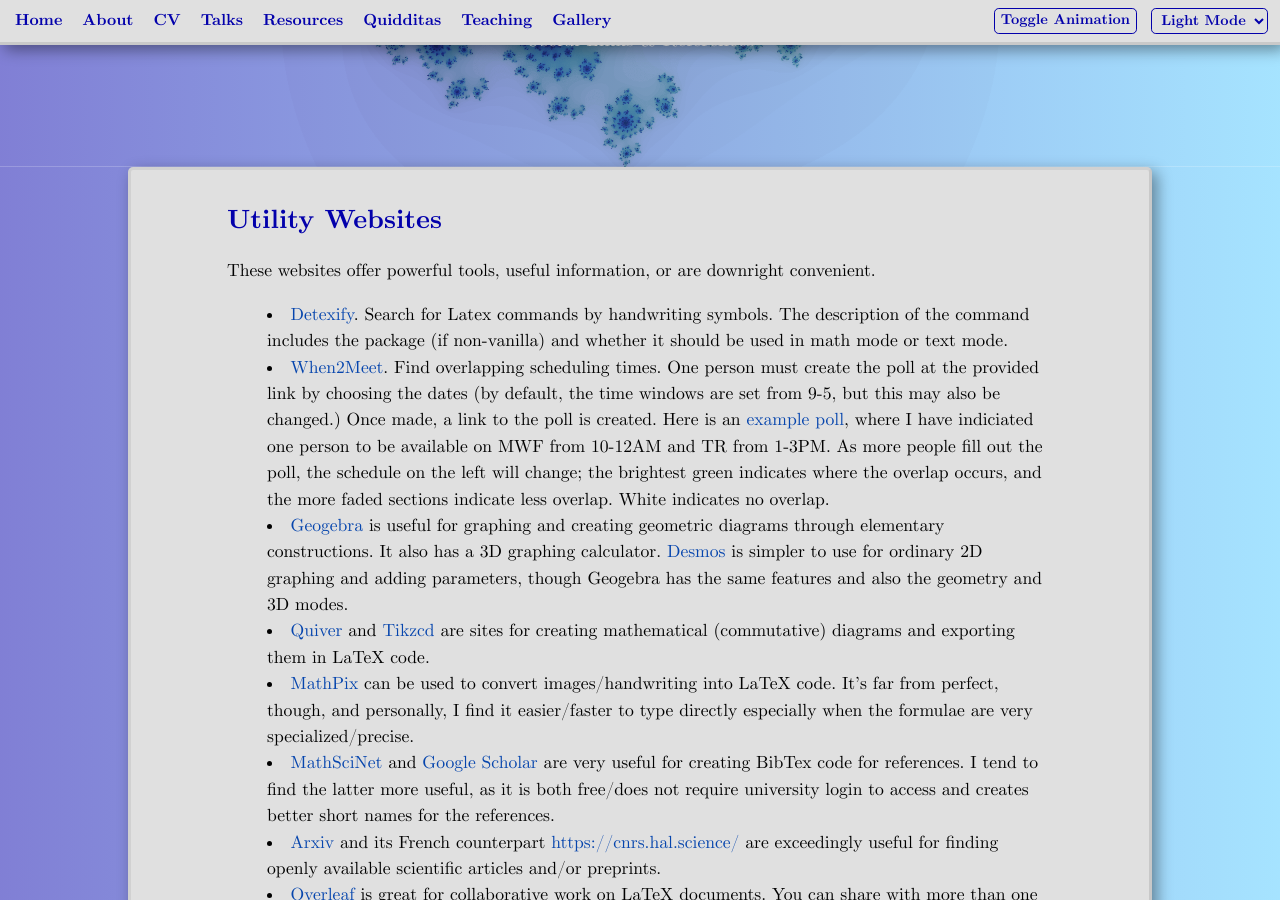
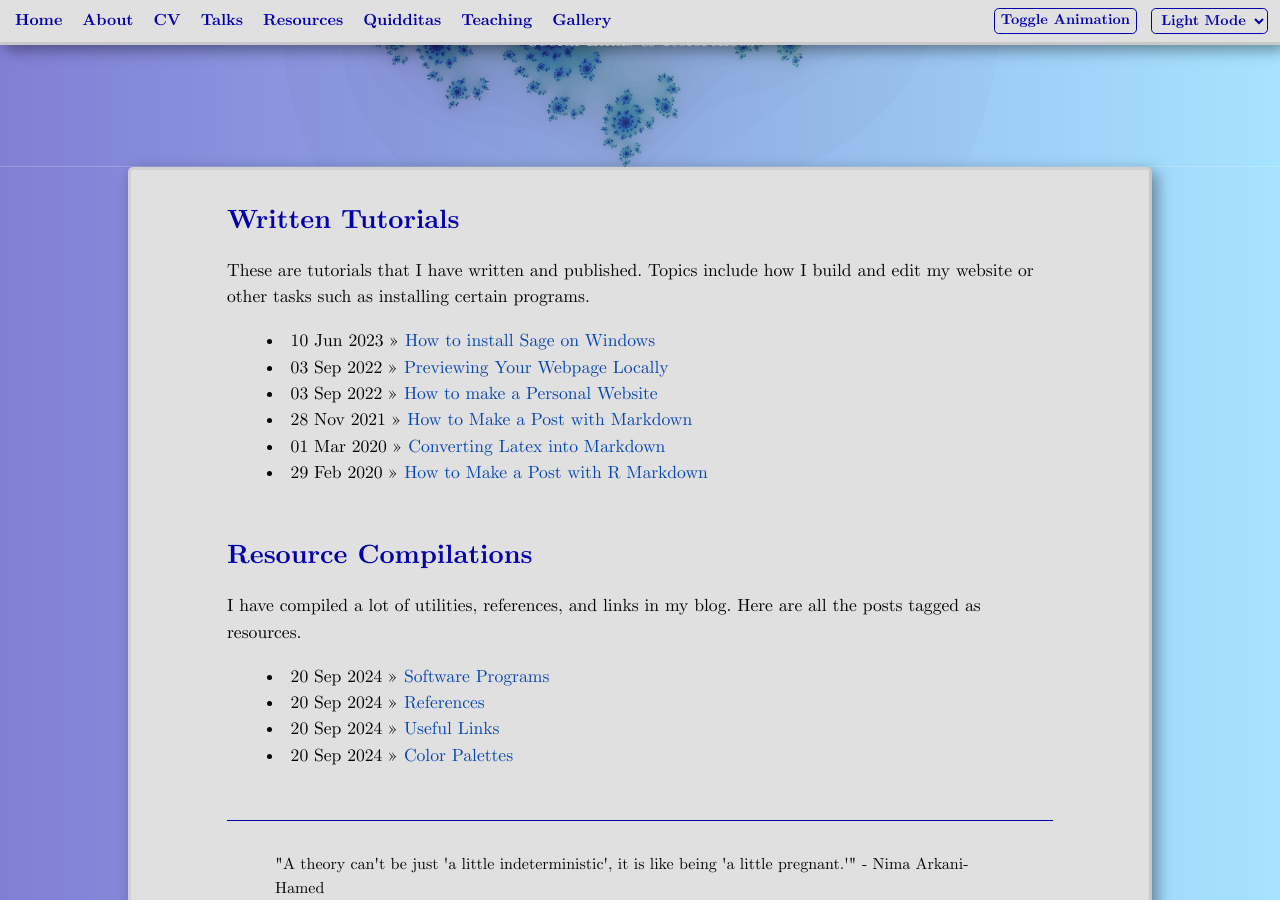
Before and after one commit to WillHoffer/WillHoffer.github.io, a Jekyll site: the page built from content/resources/index.md, in a window 1280 px wide and 900 px high, scrolled down 190 px. Built offline with Jekyll 4.4.1, drawn with Linux system fonts in a browser that asks for light colours; some of the changed text lies outside the part shown.

Commit message:
Resources moved to quidditas and now the page lists posts by tags. Updates to quidditas homepage.

```diff
--- a/content/quidditas/index.html
+++ b/content/quidditas/index.html
@@ -1,7 +1,7 @@
 ---
 layout: default
 title: Quidditas
-description: My Mathematical Blog
+description: My Personal Blog
 ---
 <h2>Navigation</h2>
 <ul>
@@ -9,10 +9,17 @@ description: My Mathematical Blog
   <li><a href="#Sorted-by-Topic">Posts sorted by topic</a></li>
 </ul>
 
-<h2>About My Blog: Quidditas</h2>
-<p>Quidditas is the name I’ve given to my personal blog. My main goal is to post about interesting topics, create educational material, and talk about my current research. Additionally, you can also find tutorials and references that I’ve written about making this website. </p>
+<h2>About Quidditas</h2>
+<p>Quidditas is the name I've given to my personal blog. My main goal is to post about interesting topics, create educational material, and talk about my current research. Additionally, you can also find tutorials and references that I've written; see the navigation link for the compilation of these posts. </p>
 
-<p>The word “quidditas” itself is Latin, with a rather odd definition: <a href="http://www.archives.nd.edu/cgi-bin/wordz.pl?keyword=quidditas">quidditas</a> is the answer to the question, “What is the thing?”</p>
+<p>The word “quidditas” itself is Latin, with a rather odd definition: <i>quidditas</i> is the answer to the question, “What is the thing?” From <a href="https://latin-words.com/">William Whitaker's Words</a>:
+<pre>
+quidditas            N      3 1 NOM S F
+quidditas            N      3 1 VOC S F
+quidditas, quidditatis  N (3rd) F   [FEXCF]    Medieval
+quiddity, what a thing is, essence of a thing; (answers question quid est res);
+</pre>
+The title is an homage to a seminar at my alma mater entitled the <i>What is...? Seminar</i>. You can even find my old talk notes from 2018 <a href="https://math.osu.edu/whatis_previous">on their webpage</a>. </p>
 
 <h2 id="Sorted-Chronologically">Sorted Chronologically</h2>
 <details>
@@ -56,36 +63,3 @@ Here is a list of all pages, but sorted by topics. The topic names are in alphab
 	{% endfor %}
 </div>
 </details>
-
-<h2 id="Tutorials">Tutorials</h2>
-These are tutorials that I have written and published. Topics include how I build and edit my website or other tasks such as installing certain programs.
-<details>
-<summary>Click to View.</summary>
-<div style="overflow:auto; max-height: 75vh">
-	<!-- Create a list "tagList" of all tags restricted to posts in this category -->
-	<!--    (Iterates over all posts in the category, and removes duplicate tags) -->
-	{%- capture list -%}
-		{%- for post in site.categories['quidditas'] -%}
-			{%- for tag in post.tags -%}
-				^{{ tag }}
-			{%- endfor -%}
-		{%- endfor -%}
-	{%- endcapture -%}
-	{% assign tagList = list | remove_first: "^" | split: "^" | uniq | sort %}
-
-	<!-- For each tag with posts in the category, list the corresponding posts in the category -->
-	{% for tagName in tagList %}
-		{% if tagName == "tutorial" %}
-			<li>
-				<ul>
-				{% for post in site.categories['quidditas'] %}
-					{% if post.tags contains tagName %}
-						<li><span>{{ post.date | date_to_string }}</span> » <a href="{{ post.url }}" title="{{ post.title }}">{{ post.title }}</a></li>
-					{% endif %}
-				{% endfor %}
-				</ul>
-			</li>
-		{% endif %}
-	{% endfor %}
-</div>
-</details>
--- a/content/resources/index.md
+++ b/content/resources/index.md
@@ -1,52 +1,70 @@
 ---
-title: Resources
+title: Resources from Quidditas
 author: Will Hoffer
 description: Useful Links & References
 ---
-## Utility Websites
-These websites offer powerful tools, useful information, or are downright convenient.
 
-- [Detexify](http://detexify.kirelabs.org/classify.html). Search for Latex commands by handwriting symbols. The description of the command includes the package (if non-vanilla) and whether it should be used in math mode or text mode.
+## Written Tutorials
 
-- [When2Meet](https://www.when2meet.com/). Find overlapping scheduling times. One person must create the poll at the provided link by choosing the dates (by default, the time windows are set from 9-5, but this may also be changed.) Once made, a link to the poll is created. Here is an [example poll](https://www.when2meet.com/?8850031-8Z6ku), where I have indiciated one person to be available on MWF from 10-12AM and TR from 1-3PM. As more people fill out the poll, the schedule on the left will change; the brightest green indicates where the overlap occurs, and the more faded sections indicate less overlap. White indicates no overlap.
+These are tutorials that I have written and published. Topics include how I build and edit my website or other tasks such as installing certain programs.
+<!-- <details> -->
+<!-- <summary>Click to View.</summary> -->
+<div style="overflow:auto; max-height: 75vh">
+	<!-- Create a list "tagList" of all tags restricted to posts in this category -->
+	<!--    (Iterates over all posts in the category, and removes duplicate tags) -->
+	{%- capture list -%}
+		{%- for post in site.categories['quidditas'] -%}
+			{%- for tag in post.tags -%}
+				^{{ tag }}
+			{%- endfor -%}
+		{%- endfor -%}
+	{%- endcapture -%}
+	{% assign tagList = list | remove_first: "^" | split: "^" | uniq | sort %}
 
-- [Geogebra](https://www.geogebra.org/calculator) is useful for graphing and creating geometric diagrams through elementary constructions. It also has a 3D graphing calculator. [Desmos](https://www.desmos.com/calculator) is simpler to use for ordinary 2D graphing and adding parameters, though Geogebra has the same features and also the geometry and 3D modes.
+	<!-- For each tag with posts in the category, list the corresponding posts in the category -->
+	{% for tagName in tagList %}
+		{% if tagName == "tutorial" %}
+				<ul>
+				{% for post in site.categories['quidditas'] %}
+					{% if post.tags contains tagName %}
+						<li><span>{{ post.date | date_to_string }}</span> » <a href="{{ post.url }}" title="{{ post.title }}">{{ post.title }}</a></li>
+					{% endif %}
+				{% endfor %}
+				</ul>
+		{% endif %}
+	{% endfor %}
+</div>
+<!-- </details> -->
 
-- [Quiver](https://q.uiver.app/) and [Tikzcd](https://tikzcd.yichuanshen.de/) are sites for creating mathematical (commutative) diagrams and exporting them in LaTeX code.
+## Resource Compilations
 
-- [MathPix](https://mathpix.com/) can be used to convert images/handwriting into LaTeX code. It's far from perfect, though, and personally, I find it easier/faster to type directly especially when the formulae are very specialized/precise.
+I have compiled a lot of utilities, references, and links in my blog. Here are all the posts tagged as resources.
 
-- [MathSciNet](https://mathscinet.ams.org/mathscinet/index.html) and [Google Scholar](https://scholar.google.com/) are very useful for creating BibTex code for references. I tend to find the latter more useful, as it is both free/does not require university login to access and creates better short names for the references.
+<!-- <details> -->
+<!-- <summary>Click to View.</summary> -->
+<div style="overflow:auto; max-height: 75vh">
+	<!-- Create a list "tagList" of all tags restricted to posts in this category -->
+	<!--    (Iterates over all posts in the category, and removes duplicate tags) -->
+	{%- capture list -%}
+		{%- for post in site.categories['quidditas'] -%}
+			{%- for tag in post.tags -%}
+				^{{ tag }}
+			{%- endfor -%}
+		{%- endfor -%}
+	{%- endcapture -%}
+	{% assign tagList = list | remove_first: "^" | split: "^" | uniq | sort %}
 
-- [Arxiv](https://arxiv.org/) and its French counterpart [https://cnrs.hal.science/](https://cnrs.hal.science/) are exceedingly useful for finding openly available scientific articles and/or preprints.
-
-- [Overleaf](https://www.overleaf.com/) is great for collaborative work on LaTeX documents. You can share with more than one person for free if you create a share link, rather than sharing directly.
-
-## Software
-These programs range from quite useful to absolutely essential, with a focus on open source or freely available software.
-
-- [LaTeX](https://www.latex-project.org/get/). LaTeX is the sine qua non in document creation and academic publications. The easiest way to use the software is to obtain one of the recommended distributions on the site, together with an editor such as [Texmaker](https://www.xm1math.net/texmaker/). Personally, I prefer to use VSCode to edit and compile LaTeX code, as I also program using it as well.
-
-- [SumatraPDF](https://www.sumatrapdfreader.org/free-pdf-reader.html). A lightweight, open source document viewer for Windows that notably also supports many other document types such as `.djvu` files in addition to the standard `.pdf`.
-
-- [Foxit Reader](https://www.foxitsoftware.com/pdf-reader/). Foxit is a proprietary company, but their document reader (as opposed to editor) is available for free. Notably, their free reader contains document signing capabilities, which Adobe's does not allow.
-
-
-## References
-These materials, be they in digital or print, are useful sources of mathematics, physics, pedagogy, and other topics. This list will slowly expand as I find time to document books and references. For now, it's a bit sparse.
-
-### Mathematics
-
-| Subject               | Author                    | Title                                                             | Publisher/Series                      | Notes                 |
-| -------               | ------                    | -----                                                             | ----------------                      | -----                 |
-| Complex Analysis      | L. Ahlfors                | *Complex Analysis*                                                | MacGraw Hill                          | A well-regarded introduction to complex analysis with good geometric treatment of the subject. |
-|                       | W. Schlag                 | *A Course in Complex Analysis and Riemann Surfaces*               | AMS *Graduate Studies in Mathematics* | |
-|                       | W. Ebeling                | *Functions of Several Complex Variables and Their Singularities*  | AMS *Graduate Studies in Mathematics* | An analytic take on several complex variable theory. |
-|                       | R. Gunning & H. Rossi     | *Analytic Functions of Several Complex Variables*                 | Prentice Hall                         | A more cohomological take on several complex variable theory. |
-| Complex Dynamics      | Beardon                   | *Iteration of Rational Functions*                                 | Springer                              | |
-|                       | Carleson & Gamelin        | *Complex Dynamics*                                                | Springer                              | |
-|                       | Milnor                    | *Dynamics in on complex variable*                                 | Princeton University Press            | |
-
-### Teaching
-
-- [Apex Calculus](http://www.apexcalculus.com/). An open source calculus textbook. The `.pdf` version is free to download, and print copies may be obtained for a low cost. Many UCR calculus courses use this book.
+	<!-- For each tag with posts in the category, list the corresponding posts in the category -->
+	{% for tagName in tagList %}
+		{% if tagName == "resource" %}
+				<ul>
+				{% for post in site.categories['quidditas'] %}
+					{% if post.tags contains tagName %}
+						<li><span>{{ post.date | date_to_string }}</span> » <a href="{{ post.url }}" title="{{ post.title }}">{{ post.title }}</a></li>
+					{% endif %}
+				{% endfor %}
+				</ul>
+		{% endif %}
+	{% endfor %}
+</div>
+<!-- </details> -->
```
Also changed, not shown: content/gallery/index.md (+12 -14 lines), content/quidditas/_posts/2024-09-20-color-palettes.md (+1 -2 lines), content/quidditas/_posts/2024-09-20-math-links.md (added, +37 -0 lines), content/quidditas/_posts/2024-09-20-references.md (added, +25 -0 lines), content/quidditas/_posts/2024-09-20-useful-software.md (added, +19 -0 lines), index.md (+38 -9 lines).
